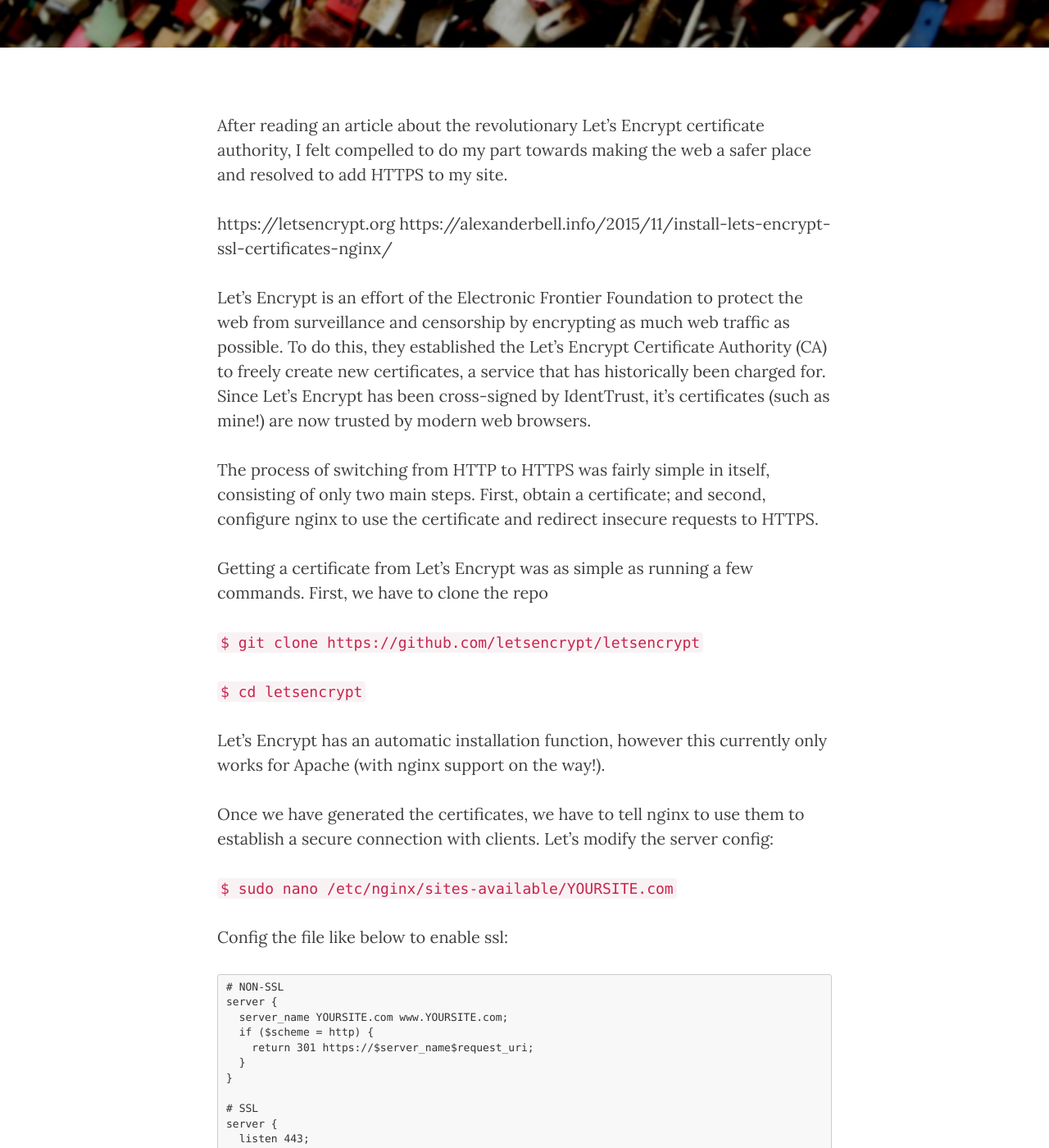
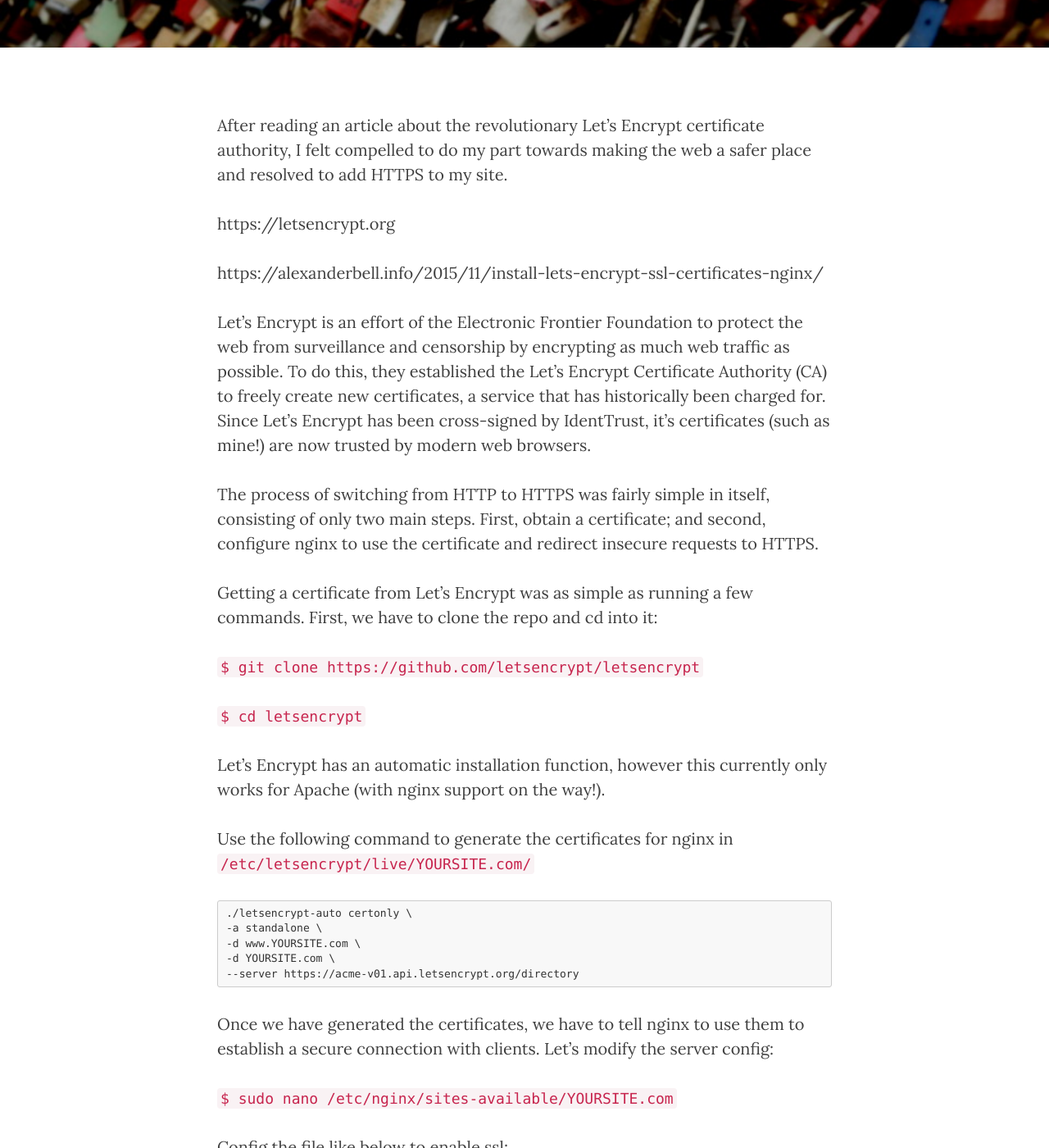
Before and after one commit to sschadwick/jklBlog, a Jekyll site: the page built from _posts/thoughts/2015-12-28-ssl.markdown, in a window 1280 px wide and 1400 px high, scrolled down 418 px. Shown: the whole window at 82% size. Built offline with Jekyll 4.4.1, drawn with Linux system fonts in a browser that asks for light colours; nearby versions of some CDN libraries.

Commit message:
added letsencrypt cert cmd

````diff
--- a/_posts/thoughts/2015-12-09-website.markdown
+++ b/_posts/thoughts/2015-12-09-website.markdown
@@ -17,4 +17,5 @@ catname:    Thoughts
   <li>Update <s>background images</s>, fonts, and color theme</li>
   <li>Design a svg favicon</li>
   <li><s>Fix contact form</s></li>
+  <li><s>Add HTTPS support</s></li>
 </ul>
--- a/_posts/thoughts/2015-12-28-ssl.markdown
+++ b/_posts/thoughts/2015-12-28-ssl.markdown
@@ -12,13 +12,14 @@ catname:    Thoughts
 After reading an article about the revolutionary Let's Encrypt certificate authority, I felt compelled to do my part towards making the web a safer place and resolved to add HTTPS to my site.
 
 https://letsencrypt.org
+
 https://alexanderbell.info/2015/11/install-lets-encrypt-ssl-certificates-nginx/
 
 Let's Encrypt is an effort of the Electronic Frontier Foundation to protect the web from surveillance and censorship by encrypting as much web traffic as possible. To do this, they established the Let's Encrypt Certificate Authority (CA) to freely create new certificates, a service that has historically been charged for. Since Let's Encrypt has been cross-signed by IdentTrust, it's certificates (such as mine!) are now trusted by modern web browsers.
 
 The process of switching from HTTP to HTTPS was fairly simple in itself, consisting of only two main steps. First, obtain a certificate; and second, configure nginx to use the certificate and redirect insecure requests to HTTPS.
 
-Getting a certificate from Let's Encrypt was as simple as running a few commands. First, we have to clone the repo
+Getting a certificate from Let's Encrypt was as simple as running a few commands. First, we have to clone the repo and cd into it:
 
 ```$ git clone https://github.com/letsencrypt/letsencrypt```
 
@@ -26,8 +27,15 @@ Getting a certificate from Let's Encrypt was as simple as running a few commands
 
 Let's Encrypt has an automatic installation function, however this currently only works for Apache (with nginx support on the way!).
 
+Use the following command to generate the certificates for nginx in ```/etc/letsencrypt/live/YOURSITE.com/```
 
-
+```
+./letsencrypt-auto certonly \
+-a standalone \
+-d www.YOURSITE.com \
+-d YOURSITE.com \
+--server https://acme-v01.api.letsencrypt.org/directory
+```
 
 Once we have generated the certificates, we have to tell nginx to use them to establish a secure connection with clients. Let's modify the server config:
 
````
